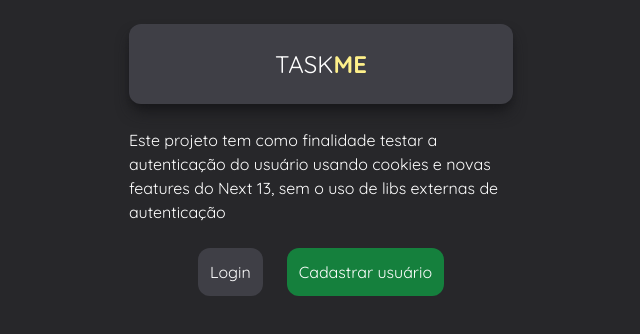
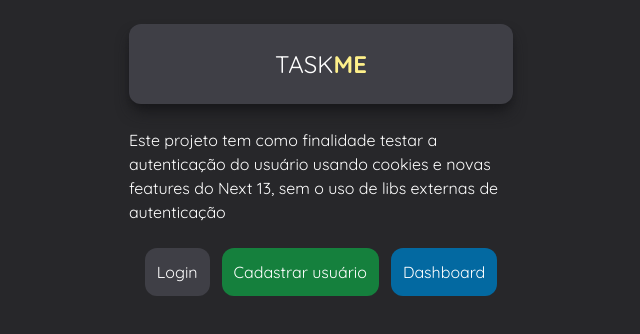
Before and after one commit to almirtoledo/next-13-cookie-authentication, a Next.js app: page / in a window 1280 px wide. Shown: the top 334 px of the page, without its empty margins (319-959 px from the left). Built offline with nearby package versions, Linux system fonts and the light colour scheme.

Commit message:
feat: add dashboard link

```diff
--- a/src/app/page.tsx
+++ b/src/app/page.tsx
@@ -9,13 +9,19 @@ export default function Home() {
         autenticação
       </p>
 
-      <div className="flex justify-center gap-6">
+      <div className="flex justify-center gap-3">
         <Link href="/signin" className="p-3 text-white rounded-xl bg-zinc-700">
           Login
         </Link>
         <Link href="/signup" className="p-3 text-white rounded-xl bg-green-700">
           Cadastrar usuário
         </Link>
+        <Link
+          href="/dashboard"
+          className="p-3 text-white rounded-xl bg-sky-700"
+        >
+          Dashboard
+        </Link>
       </div>
     </div>
   );
```
